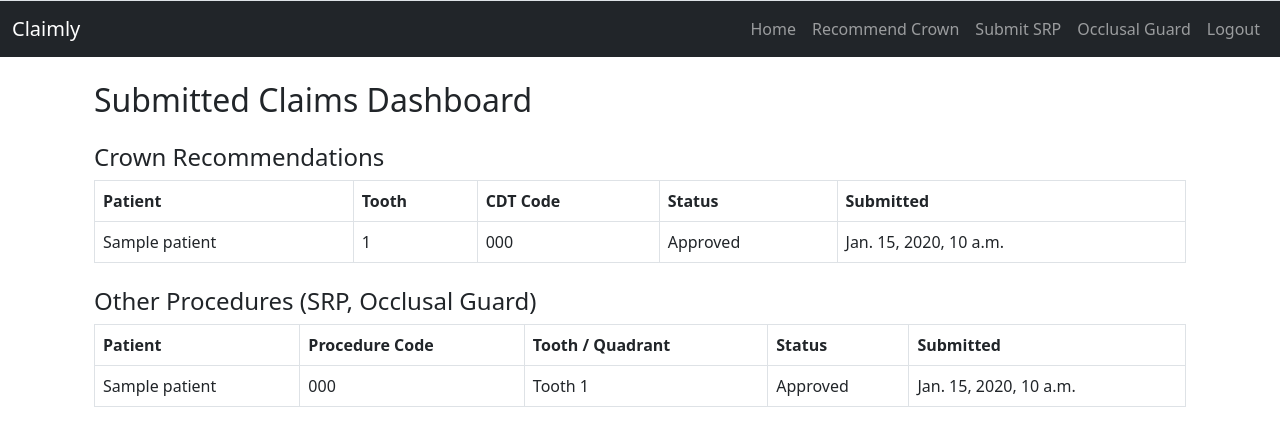
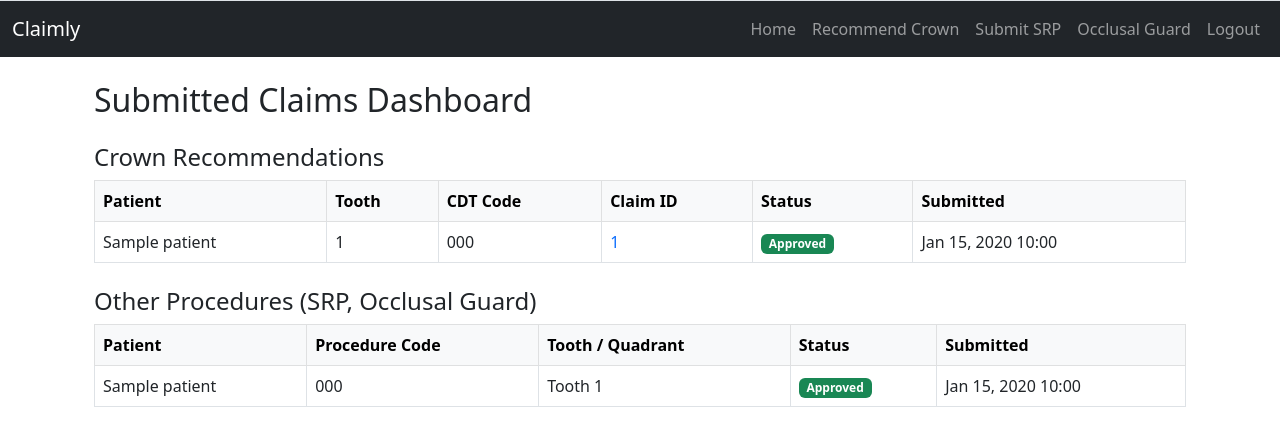
Before and after one commit to Nupe05/dental_app_project, a Django app: template claims/templates/claims/dashboard.html in a window 1280 px wide. Shown: the part 192-638 px from the top of the page. Run offline with Django 3.2, Linux system fonts and the light colour scheme; the template is opened without the code that fills it: most values are stand-ins (such as "Sample title", 1, 10 or a date in 2020).

Commit message:
dashboard update

```diff
--- a/claims/templates/claims/dashboard.html
+++ b/claims/templates/claims/dashboard.html
@@ -5,13 +5,15 @@
 <div class="container mt-4">
     <h2>Submitted Claims Dashboard</h2>
 
+    <!-- Crown Recommendations -->
     <h4 class="mt-4">Crown Recommendations</h4>
-    <table class="table table-bordered">
-        <thead>
+    <table class="table table-bordered align-middle">
+        <thead class="table-light">
             <tr>
                 <th>Patient</th>
                 <th>Tooth</th>
                 <th>CDT Code</th>
+                <th>Claim ID</th>
                 <th>Status</th>
                 <th>Submitted</th>
             </tr>
@@ -22,18 +24,50 @@
                 <td>{{ claim.patient.name }}</td>
                 <td>{{ claim.tooth.tooth_number }}</td>
                 <td>{{ claim.cdt_code }}</td>
-                <td>{{ claim.status }}</td>
-                <td>{{ claim.submitted_at|default:"—" }}</td>
+                <td>
+                    {% if claim.claim_id %}
+                        <a href="{% url 'generate_pdf' claim.id %}"
+                           class="text-decoration-none text-monospace"
+                           data-bs-toggle="tooltip"
+                           data-bs-placement="top"
+                           title="Click to download PDF summary">
+                            {{ claim.claim_id }}
+                        </a>
+                    {% else %}
+                        <em class="text-muted">—</em>
+                    {% endif %}
+                </td>
+                <td>
+                    {% if claim.status == "Approved" %}
+                        <span class="badge bg-success">Approved</span>
+                    {% elif claim.status == "Pending" %}
+                        <span class="badge bg-warning text-dark">Pending</span>
+                    {% elif claim.status == "Denied" %}
+                        <span class="badge bg-danger">Denied</span>
+                    {% elif claim.status == "Submitted" %}
+                        <span class="badge bg-primary">Submitted</span>
+                    {% else %}
+                        <span class="badge bg-secondary">{{ claim.status }}</span>
+                    {% endif %}
+                </td>
+                <td>
+                    {% if claim.submitted_at %}
+                        {{ claim.submitted_at|date:"M d, Y H:i" }}
+                    {% else %}
+                        <em class="text-muted">—</em>
+                    {% endif %}
+                </td>
             </tr>
             {% empty %}
-            <tr><td colspan="5">No crown claims submitted.</td></tr>
+            <tr><td colspan="6" class="text-center">No crown claims submitted.</td></tr>
             {% endfor %}
         </tbody>
     </table>
 
+    <!-- Other Procedures -->
     <h4 class="mt-4">Other Procedures (SRP, Occlusal Guard)</h4>
-    <table class="table table-bordered">
-        <thead>
+    <table class="table table-bordered align-middle">
+        <thead class="table-light">
             <tr>
                 <th>Patient</th>
                 <th>Procedure Code</th>
@@ -54,13 +88,39 @@
                         {{ t.quadrant }}
                     {% endif %}
                 </td>
-                <td>{{ t.status }}</td>
-                <td>{{ t.submitted_at|default:"—" }}</td>
+                <td>
+                    {% if t.status == "Approved" %}
+                        <span class="badge bg-success">Approved</span>
+                    {% elif t.status == "Pending" %}
+                        <span class="badge bg-warning text-dark">Pending</span>
+                    {% elif t.status == "Denied" %}
+                        <span class="badge bg-danger">Denied</span>
+                    {% elif t.status == "Submitted" %}
+                        <span class="badge bg-primary">Submitted</span>
+                    {% else %}
+                        <span class="badge bg-secondary">{{ t.status }}</span>
+                    {% endif %}
+                </td>
+                <td>
+                    {% if t.submitted_at %}
+                        {{ t.submitted_at|date:"M d, Y H:i" }}
+                    {% else %}
+                        <em class="text-muted">—</em>
+                    {% endif %}
+                </td>
             </tr>
             {% empty %}
-            <tr><td colspan="5">No treatment records submitted.</td></tr>
+            <tr><td colspan="5" class="text-center">No treatment records submitted.</td></tr>
             {% endfor %}
         </tbody>
     </table>
 </div>
+
+<!-- Enable tooltips -->
+<script>
+    var tooltipTriggerList = [].slice.call(document.querySelectorAll('[data-bs-toggle="tooltip"]'))
+    tooltipTriggerList.forEach(function (tooltipTriggerEl) {
+        new bootstrap.Tooltip(tooltipTriggerEl)
+    });
+</script>
 {% endblock %}
```
Also changed, not shown: claims/models.py (+13 -0 lines), claims/utils.py (+39 -4 lines), claims/views.py (+21 -6 lines), claims/migrations/0007_crownrecommendation_claim_id.py (added), xrays/abscessed2_N3fJbs7.jpeg (added), xrays/abscessed2_Zs3KGxE.jpeg (added).
